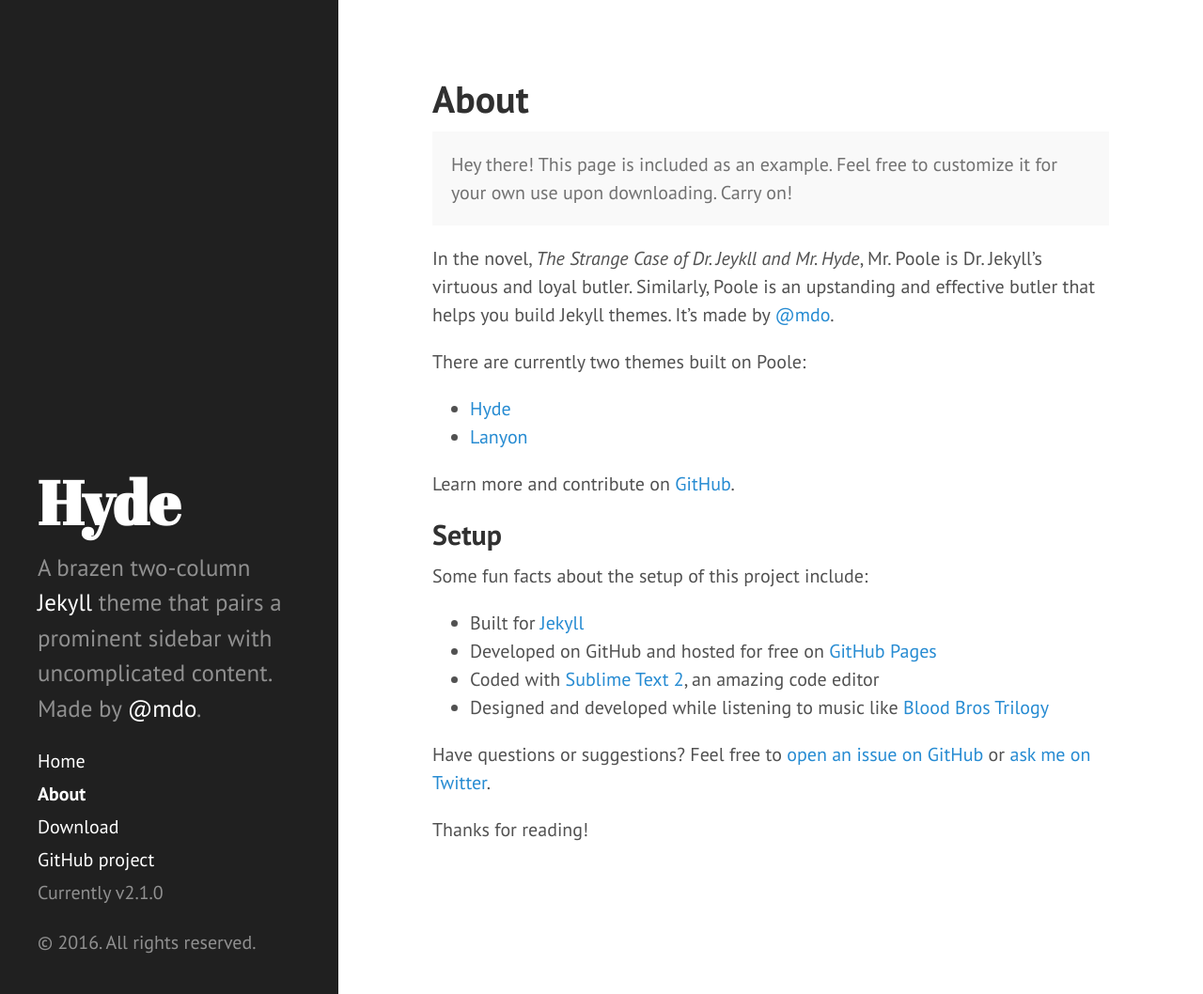
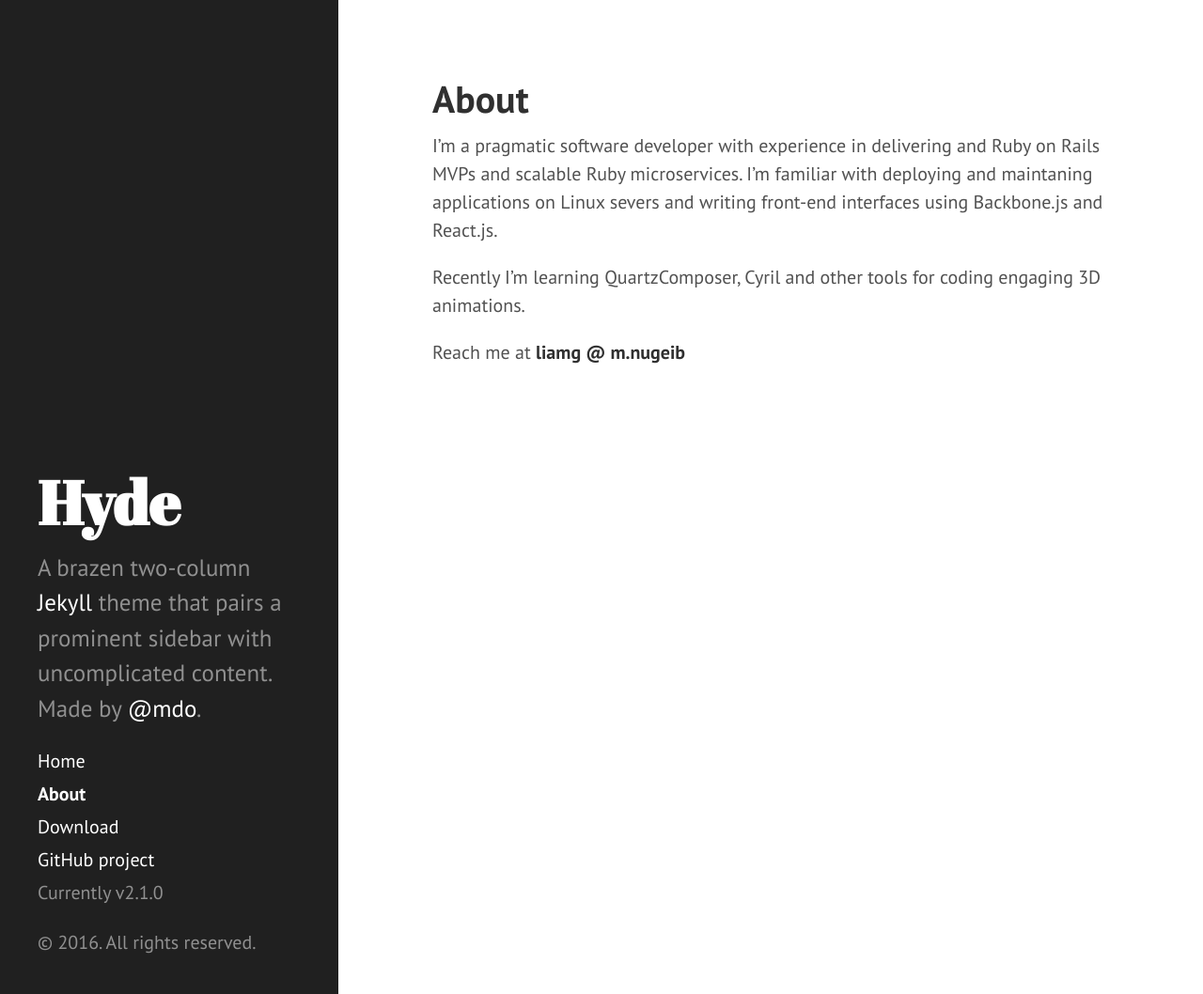
Before and after one commit to marcinbiegun/n23.pl, a Jekyll site: the page built from about.md, in a window 1280 px wide and 1058 px high. Shown: the whole window at 94% size. Built offline with Jekyll 4.4.1, drawn with Linux system fonts in a browser that asks for light colours; Markdown is read by kramdown in place of the engine named in the settings.

Commit message:
About page

```diff
--- a/about.md
+++ b/about.md
@@ -3,28 +3,12 @@
 title: About
 ---
 
-<p class="message">
-  Hey there! This page is included as an example. Feel free to customize it for your own use upon downloading. Carry on!
-</p>
+I'm a pragmatic software developer with experience in delivering and
+Ruby on Rails MVPs and scalable Ruby microservices. I'm familiar with
+deploying and maintaning applications on Linux severs and writing
+front-end interfaces using Backbone.js and React.js.
 
-In the novel, *The Strange Case of Dr. Jeykll and Mr. Hyde*, Mr. Poole is Dr. Jekyll's virtuous and loyal butler. Similarly, Poole is an upstanding and effective butler that helps you build Jekyll themes. It's made by [@mdo](https://twitter.com/mdo).
+Recently I'm learning QuartzComposer, Cyril and other tools for coding
+engaging 3D animations.
 
-There are currently two themes built on Poole:
-
-* [Hyde](http://hyde.getpoole.com)
-* [Lanyon](http://lanyon.getpoole.com)
-
-Learn more and contribute on [GitHub](https://github.com/poole).
-
-## Setup
-
-Some fun facts about the setup of this project include:
-
-* Built for [Jekyll](http://jekyllrb.com)
-* Developed on GitHub and hosted for free on [GitHub Pages](https://pages.github.com)
-* Coded with [Sublime Text 2](http://sublimetext.com), an amazing code editor
-* Designed and developed while listening to music like [Blood Bros Trilogy](https://soundcloud.com/maddecent/sets/blood-bros-series)
-
-Have questions or suggestions? Feel free to [open an issue on GitHub](https://github.com/poole/issues/new) or [ask me on Twitter](https://twitter.com/mdo).
-
-Thanks for reading!
+Reach me at <strong class="email">liamg @ m.nugeib</strong>
```
